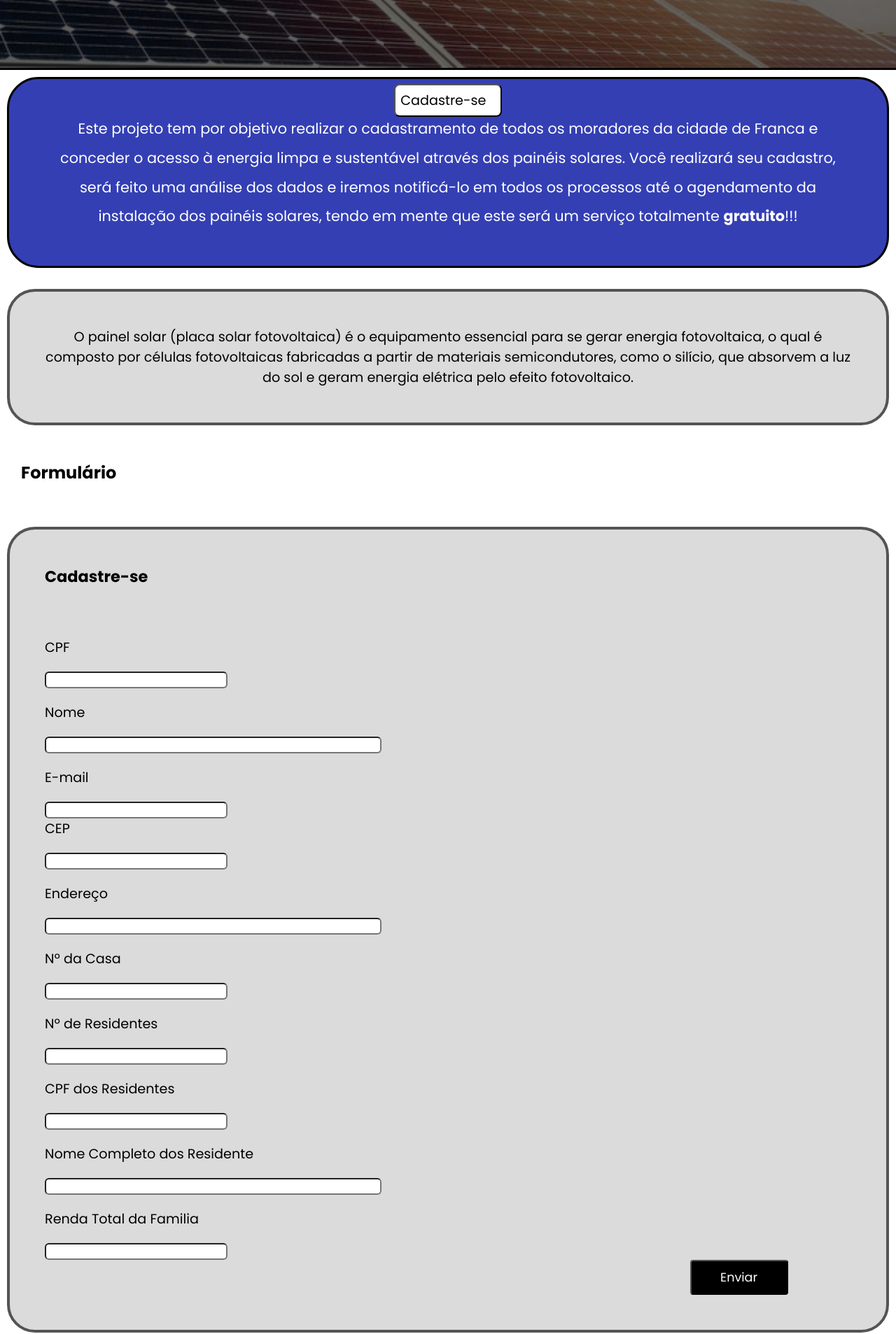
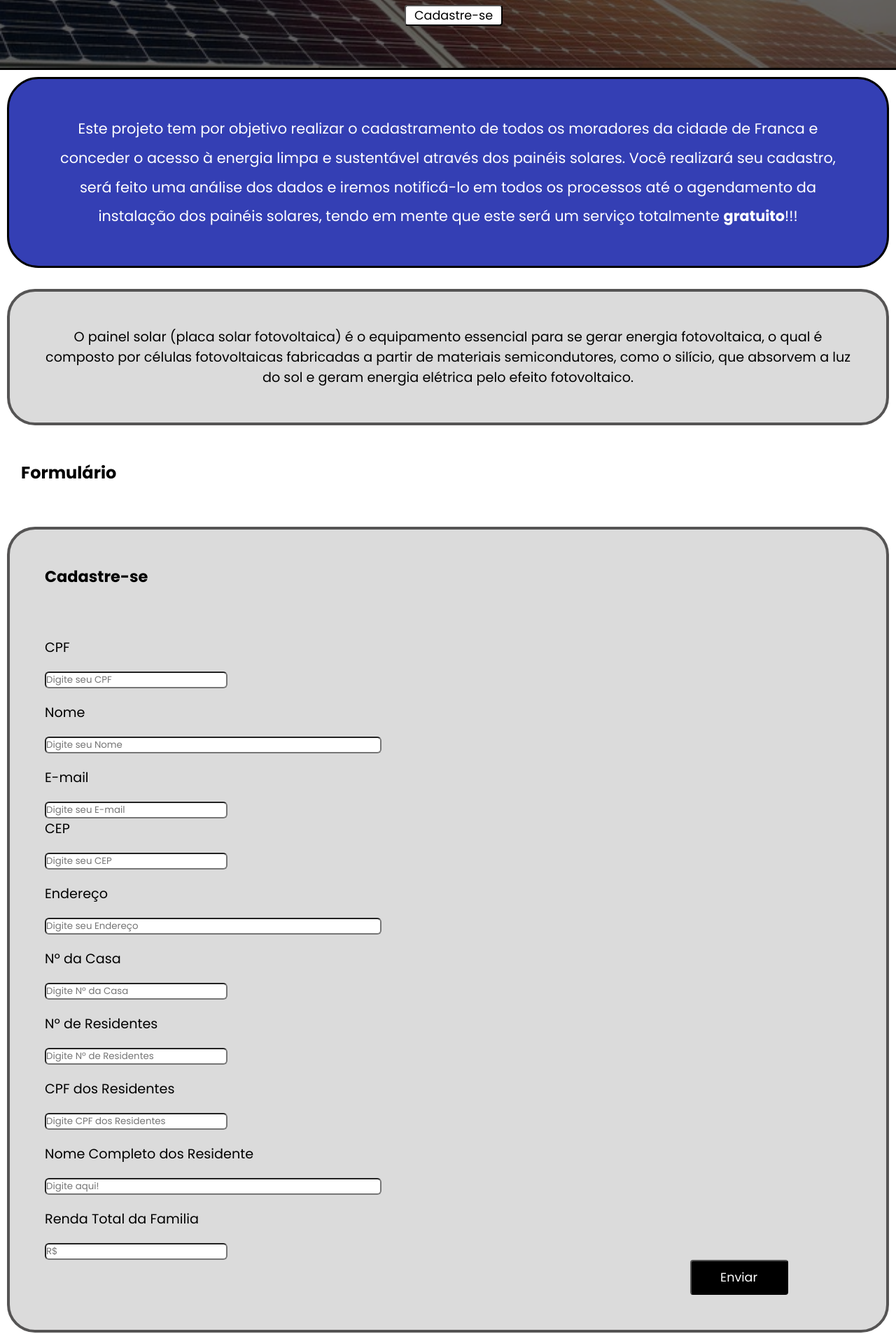
Before and after one commit to valeriabarci/solaris, a plain HTML site: page Front/index.html in a window 1280 px wide. Shown: the part 560-2467 px from the top of the page at 70% size. Drawn offline with Linux system fonts and the light colour scheme.

Commit message:
Placeholder, identação+Botão

```diff
--- a/Front/index.css
+++ b/Front/index.css
@@ -66,17 +66,12 @@
 }
 
 #Button {
-    display: flex;
-    align-items: center;
     background-color: var(--Tapanupédoreia);
-    color: var(--Gabs) solid;
-    width: 12%;
-    font-size: 1.2rem;
-    border-radius: 8px;
-    padding: 7px;
-    position: absolute;
-    left: 44%;
-    top: 85%;
+    color: var(--Gabs);
+    width: 140px;
+    font-size: 1.1rem;
+    border-radius: 4px;
+    margin: 5px;
 }
 
 #Button2 {
--- a/Front/index.html
+++ b/Front/index.html
@@ -10,29 +10,32 @@
     <title>Solaris Franca</title>
 </head>
 <body>
+    <!-------------------HEADER------------------------->
     <header>
         <img id="Logo" src="Logo Solaris.svg" alt="Logo Solaris">
         <h2 id="Tittle">Solaris Franca</h2>
         <div class="header1">
+                <!-------------------MENU------------------------->
                 <a href="./index.html" id="htp1"><p>Inicio</p></a>
-                <a href="#" id="htp1""><p>Sobre</p></a>
+                <a href="#" id="htp1"><p>Sobre</p></a>
                 <a href="#" id="htp1"><p>Contato</p></a>
                 <div class="login-button">
                     <ul>
-                    <li><a href="#"><i class="fa fa-user-circle"><button id="login" onclick="openLoginForm()"></button></i>
-                    </a></li>
+                        <li>
+                            <a href="#">
+                                <i class="fa fa-user-circle">
+                                    <button id="login" onclick="openLoginForm()"></button>
+                                </i>
+                            </a>
+                        </li>
                     </ul>
-                <div class="center">
-                </button>
-                </div>
+
+                    <!-------------------LOGIN------------------------->
                     <div class="popup">
                         <div class="popup-close" onclick="closeLoginForm()">×</div>
                         <div class="form">
-                    <div class="avatar">
-                    </div>
-                    <div class="header">
-                      Login
-                    </div>
+                        <div class="avatar"></div>
+                        <div class="header">Login</div>
                         <div class="element">
                             <label for="cpf">CPF</label>
                             <input type="text" id="cpf">
@@ -50,37 +53,43 @@
         </div>
     </header>
     <main>
+        <!-------------------IMAGEM CENTRAL + CADASTRO------------------------->
         <div>
+            <p id="Text">
+                <b>Por uma cidade limpa e sustentável
+                    <button id="Button">Cadastre-se</button>
+                </b>
+            </p>
             <img id="foto" src="placa.png" alt="Painél Solar">
-            <p id="Text">
-                <b>Por uma cidade limpa e sustentável</b>
-            </p>
-            <button id="Button">Cadastre-se</button>
         </div>
-        </div>
+        <!-------------------TEXTO1------------------------->
         <article id="Desc">
             <p>Este projeto tem por objetivo realizar o cadastramento de todos os moradores da cidade de Franca e conceder o acesso à energia limpa e sustentável através dos painéis solares.
             Você realizará seu cadastro, será feito uma análise dos dados e iremos notificá-lo em todos os processos até o agendamento da instalação dos painéis solares, tendo em mente que este será um serviço totalmente <a href="#"><b>gratuito</b></a>!!!</p>
         </article>
+        <!-------------------TEXTO2------------------------->
         <article id="Desc2">
             <p>O painel solar (placa solar fotovoltaica) é o equipamento essencial para se gerar energia fotovoltaica, o qual é composto por células fotovoltaicas fabricadas a partir de materiais semicondutores, como o silício, que absorvem a luz do sol e geram energia elétrica pelo efeito fotovoltaico.</p>
         </article>
+
+        <!-------------------FORMULÁRIO DE CADASTRO------------------------->
         <h2>Formulário</h2>
         <article id="Desc3">
             <h3 id="adjust">Cadastre-se</h3>
-            <label for="cpf" id="Form1">CPF</label><input type="text" name="cpf" id="Form1">
-            <label for="nome" id="Form2">Nome</label><input type="text" name="nome" id="Form2">
-            <label for="email" id="Form1">E-mail</label><input type="text" name="email" id="Form1">
-            <label for="cep">CEP</label><input type="text" name="cep" id="Form1">
-            <label for="endereco" id="Form2">Endereço</label><input type="text" name="endereco" id="Form2">
-            <label for="ndacasa" id="Form1">Nº da Casa</label><input type="text" name="ndacasa" id="Form1">
-            <label for="nderesidentes" id="Form1">Nº de Residentes</label><input type="text" name="nderesidentes" id="Form1">
-            <label for="cpfdosresidentes" id="Form1">CPF dos Residentes</label><input type="text" name="cpfdosresidentes" id="Form1">
-            <label for="nomecompletoresidente" id="Form2">Nome Completo dos Residente</label><input type="text" name="nomecompletoresidente" id="Form2">
-            <label for="rendatotalfamilia" id="Form1">Renda Total da Familia</label><input type="text" name="rendatotalfamilia" id="Form1">
+                <label for="cpf" id="Form1">CPF</label><input type="text" name="cpf" id="Form1" placeholder="Digite seu CPF">
+                <label for="nome" id="Form2">Nome</label><input type="text" name="nome" id="Form2" placeholder="Digite seu Nome">
+                <label for="email" id="Form1">E-mail</label><input type="text" name="email" id="Form1" placeholder="Digite seu E-mail">
+                <label for="cep">CEP</label><input type="text" name="cep" id="Form1" placeholder="Digite seu CEP">
+                <label for="endereco" id="Form2">Endereço</label><input type="text" name="endereco" id="Form2" placeholder="Digite seu Endereço">
+                <label for="ndacasa" id="Form1">Nº da Casa</label><input type="text" name="ndacasa" id="Form1" placeholder="Digite Nº da Casa">
+                <label for="nderesidentes" id="Form1">Nº de Residentes</label><input type="text" name="nderesidentes" id="Form1" placeholder="Digite Nº de Residentes">
+                <label for="cpfdosresidentes" id="Form1">CPF dos Residentes</label><input type="text" name="cpfdosresidentes" id="Form1" placeholder="Digite CPF dos Residentes">
+                <label for="nomecompletoresidente" id="Form2">Nome Completo dos Residente</label><input type="text" name="nome" id="Form2" placeholder="Digite aqui!">
+                <label for="rendatotalfamilia" id="Form1">Renda Total da Familia</label><input type="text" name="rendatotalfamilia" id="Form1" placeholder="R$">
             <button id="Button2">Enviar</button>
         </article>
     </main>
+    <!-------------------FOOTER------------------------->
     <footer class="footer">
         <div class="container">
             <div class="row">
@@ -115,6 +124,3 @@
 
 </body>
 </html>
-
-<!-- Adicionar botão "Adicionar(Botão de +), ao clicar no botão apenas então, mostrar CPF dos Residentes e Nome Completo dos Residentes" -->
-<!--Para tela de login ta suave, usa bootstrap e vai fiot-->
```
Lines whose indentation alone changed are shown as unchanged.
